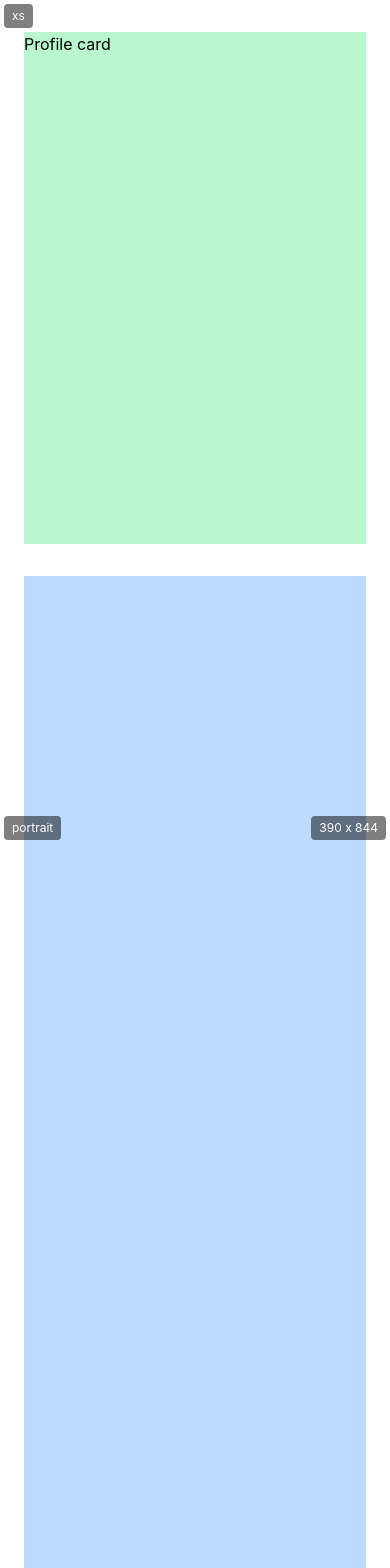
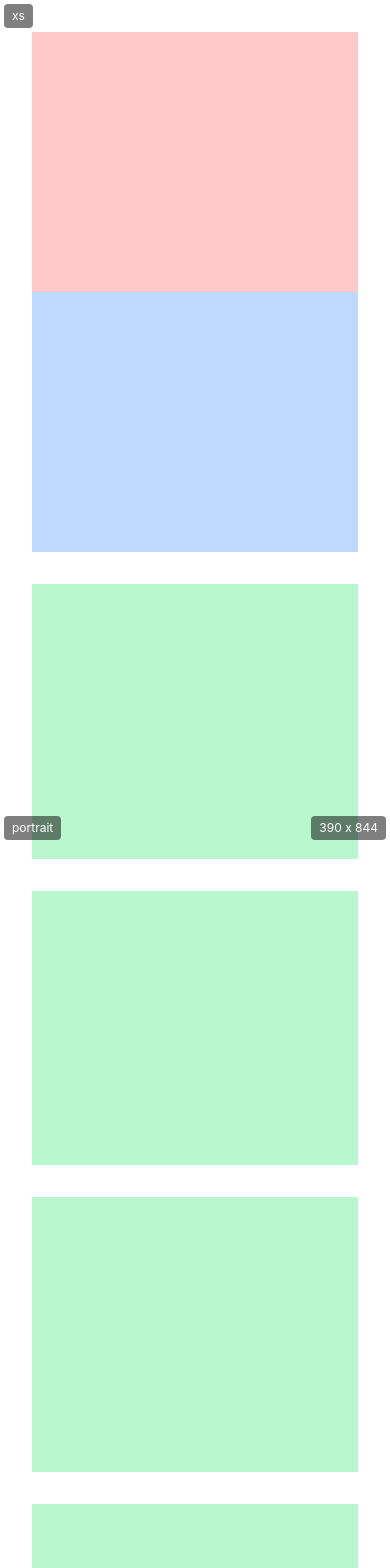
Before and after one commit to ace-lowder/portfolio, a React (Vite) app: page / in a window 390 px wide. Shown: the top 1568 px of the page. Built offline with nearby package versions, Linux system fonts and the light colour scheme.

Commit message:
feat: add responsive project grid

```diff
--- a/src/App.tsx
+++ b/src/App.tsx
@@ -4,9 +4,13 @@ function App() {
   return (
     <>
       {import.meta.env.DEV && <ResponsiveOverlay />}
-      <main className="mx-auto flex w-full max-w-6xl flex-col gap-8 px-6 py-8 lg:flex-row">
+      <main className="mx-auto flex w-full max-w-150 flex-col gap-8 px-8 py-8 min-[785px]:w-3xl min-[785px]:max-w-none min-[1209px]:w-298 min-[1209px]:flex-row">
         <ProfileCard />
-        <section className="min-h-[200vh] min-w-0 flex-1 bg-blue-200" />
+        <section className="grid min-w-0 flex-1 grid-cols-1 gap-8 min-[785px]:grid-cols-2">
+          {Array.from({ length: 8 }, (_, index) => (
+            <div key={index + 1} className="aspect-19/16 bg-green-200" />
+          ))}
+        </section>
       </main>
     </>
   );
@@ -14,8 +18,9 @@ function App() {
 
 function ProfileCard() {
   return (
-    <aside className="h-128 flex w-full flex-col self-start bg-green-200 lg:sticky lg:top-8 lg:w-1/3">
-      <p>Profile card</p>
+    <aside className="grid h-130 w-full grid-cols-1 grid-rows-2 gap-0 self-start min-[785px]:grid-cols-2 min-[785px]:grid-rows-1 min-[1209px]:sticky min-[1209px]:top-8 min-[1209px]:w-82 min-[1209px]:shrink-0 min-[1209px]:grid-cols-1 min-[1209px]:grid-rows-2">
+      <div className="bg-red-200" />
+      <div className="bg-blue-200" />
     </aside>
   );
 }
```
